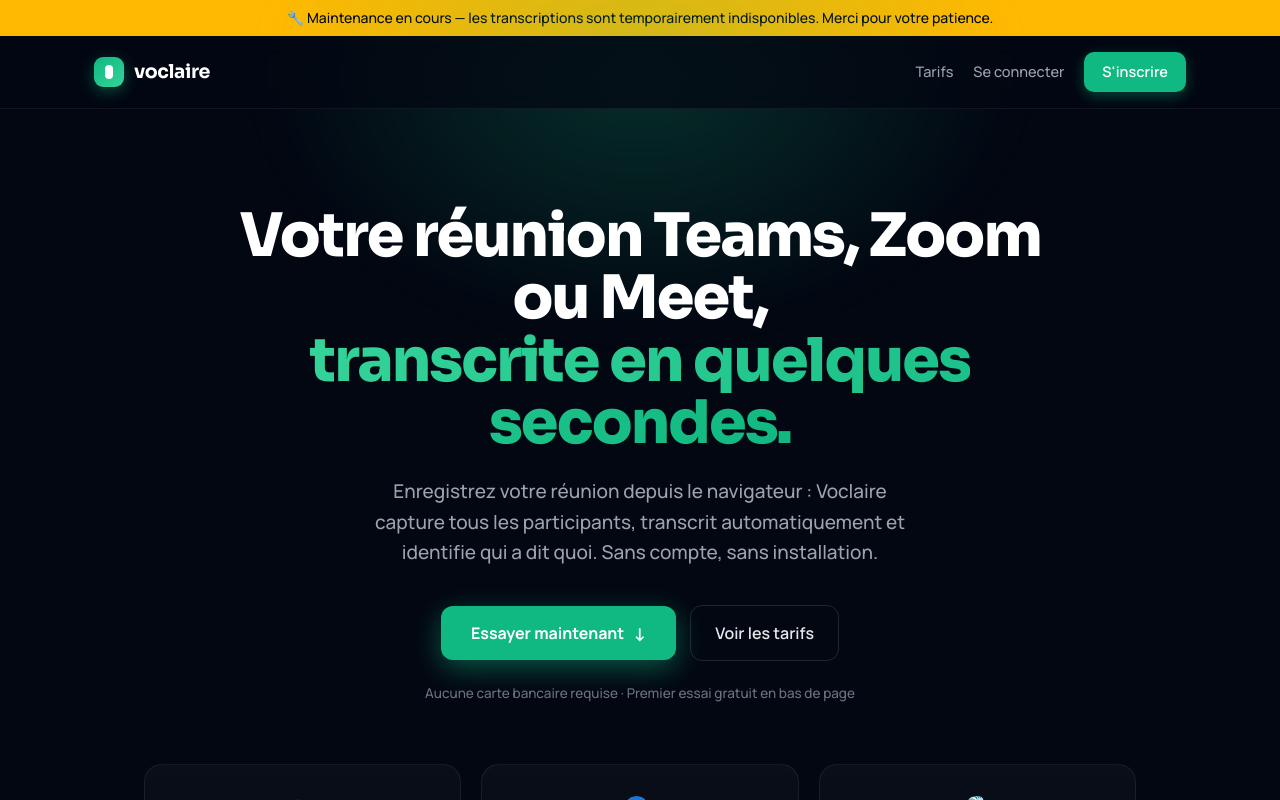
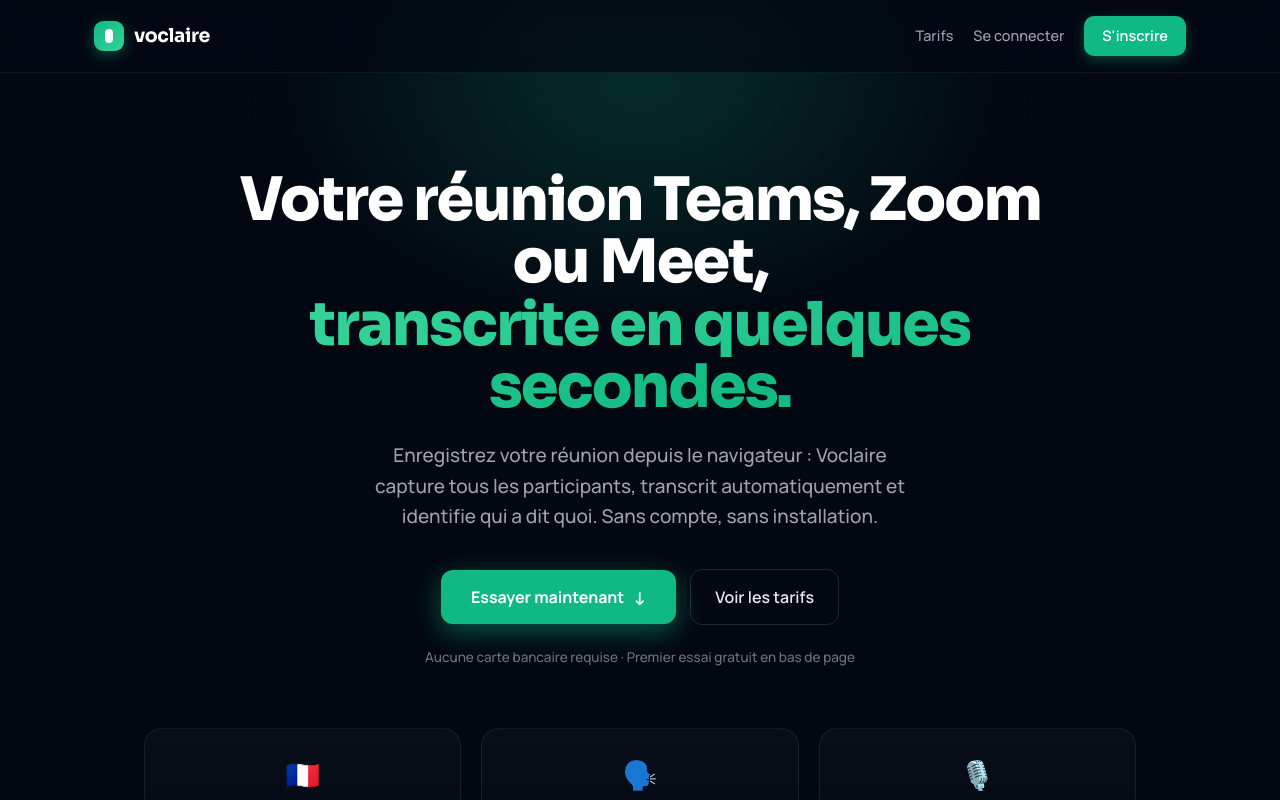
Before and after one commit to nasserbrid/frontend_voclaire, a React (Vite) app: page / in a window 1280 px wide. Shown: the top 800 px of the page. Built offline with nearby package versions, Linux system fonts and the light colour scheme; no server answers.

Commit message:
fix: désactivation du bandeau de maintenance (MAINTENANCE_MODE = false dans AppPage et LandingPage)

```diff
--- a/src/components/LandingPage.tsx
+++ b/src/components/LandingPage.tsx
@@ -5,7 +5,7 @@
 import { getDictaphoneUnsupportedReason } from '../utils/mediaSupport'
 import ReviewsSection from './ReviewsSection'
 
-const MAINTENANCE_MODE = true
+const MAINTENANCE_MODE = false
 
 const faqItems = [
   { q: 'Où sont stockées mes données ?', a: "Vos fichiers audio et transcriptions sont hébergés sur des serveurs en France car rien n'est transmis à des services étrangers." },
--- a/src/pages/AppPage.tsx
+++ b/src/pages/AppPage.tsx
@@ -10,7 +10,7 @@
 import { submitReview } from '../api/reviews'
 import type { TranscriptionOut } from '../types/transcription'
 
-const MAINTENANCE_MODE = true
+const MAINTENANCE_MODE = false
 
 export default function AppPage() {
   'use no memo'
```
